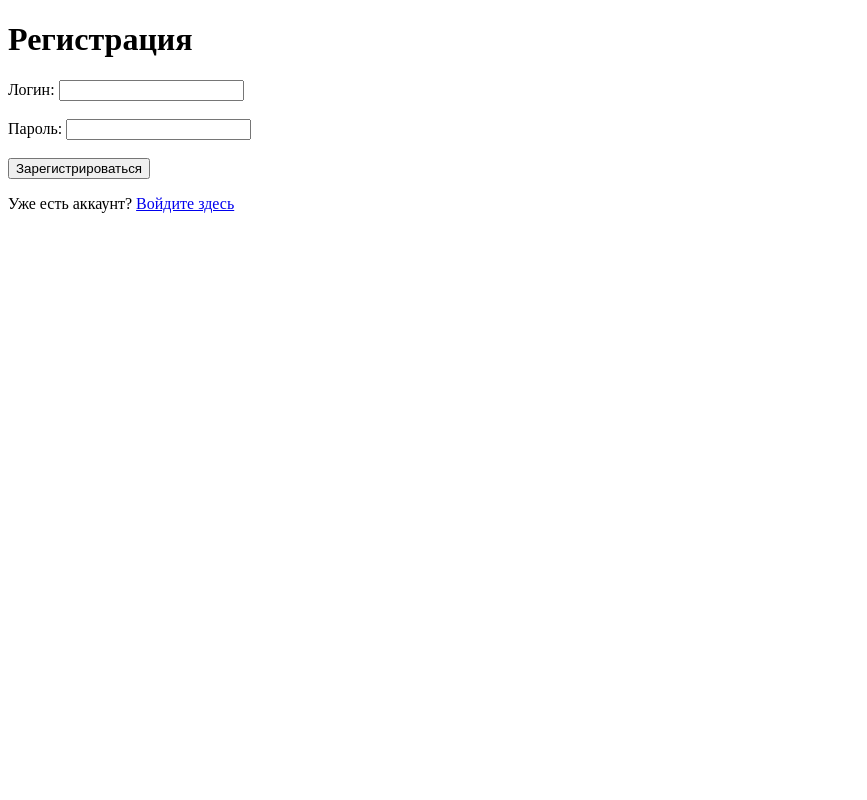
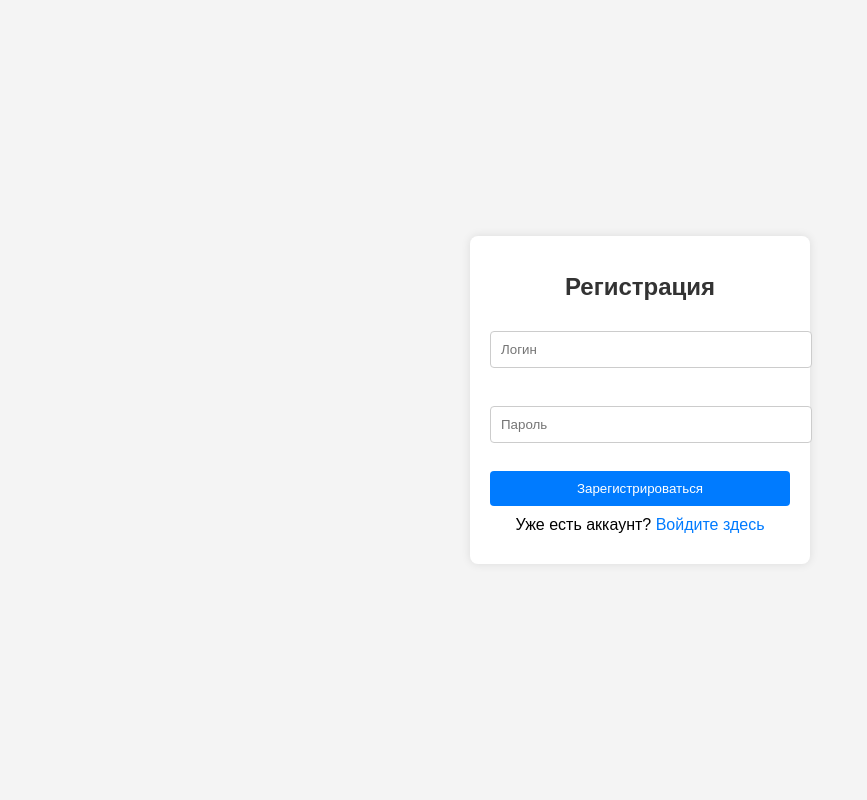
Before and after one commit to Tuz0ff/Lnmo_bot.py, a Flask app: page /register_page in a window 1280 px wide. Shown: the whole page, without its empty margins (0-867 px from the left). Run offline with Flask 3, Linux system fonts and the light colour scheme.

Commit message:
Update register.html

```diff
--- a/templates/register.html
+++ b/templates/register.html
@@ -4,16 +4,93 @@
     <meta charset="UTF-8">
     <meta name="viewport" content="width=device-width, initial-scale=1.0">
     <title>Регистрация</title>
+    <style>
+        /* Общие стили */
+        body {
+            font-family: Arial, sans-serif;
+            background-color: #f4f4f4;
+            margin: 0;
+            padding: 0;
+            display: flex;
+            justify-content: center;
+            align-items: center;
+            height: 100vh;
+            position: relative;
+        }
+
+        body::before {
+            content: "LNMO BOT";
+            position: absolute;
+            top: 40%;
+            left: 50%;
+            transform: translate(-50%, -50%);
+            font-size: 48px;
+            font-weight: bold;
+            color: rgba(0, 123, 255, 0.1); /* Синий цвет с прозрачностью */
+            z-index: -1;
+        }
+
+        .container {
+            background-color: #fff;
+            padding: 20px;
+            border-radius: 8px;
+            box-shadow: 0 0 10px rgba(0, 0, 0, 0.1);
+            width: 300px;
+            text-align: center;
+            z-index: 1;
+        }
+
+        h1 {
+            margin-bottom: 20px;
+            font-size: 24px;
+            color: #333;
+        }
+
+        input {
+            width: 100%;
+            padding: 10px;
+            margin: 10px 0;
+            border: 1px solid #ccc;
+            border-radius: 4px;
+        }
+
+        button {
+            width: 100%;
+            padding: 10px;
+            background-color: #007bff;
+            color: #fff;
+            border: none;
+            border-radius: 4px;
+            cursor: pointer;
+        }
+
+        button:hover {
+            background-color: #0056b3;
+        }
+
+        a {
+            color: #007bff;
+            text-decoration: none;
+        }
+
+        a:hover {
+            text-decoration: underline;
+        }
+
+        p {
+            margin: 10px 0;
+        }
+    </style>
 </head>
 <body>
-    <h1>Регистрация</h1>
-    <form action="/register" method="POST">
-        <label for="login">Логин:</label>
-        <input type="text" id="login" name="login" required><br><br>
-        <label for="password">Пароль:</label>
-        <input type="password" id="password" name="password" required><br><br>
-        <button type="submit">Зарегистрироваться</button>
-    </form>
-    <p>Уже есть аккаунт? <a href="/">Войдите здесь</a></p>
+    <div class="container">
+        <h1>Регистрация</h1>
+        <form action="/register" method="POST">
+            <input type="text" id="login" name="login" placeholder="Логин" required><br><br>
+            <input type="password" id="password" name="password" placeholder="Пароль" required><br><br>
+            <button type="submit">Зарегистрироваться</button>
+        </form>
+        <p>Уже есть аккаунт? <a href="/">Войдите здесь</a></p>
+    </div>
 </body>
 </html>
```
